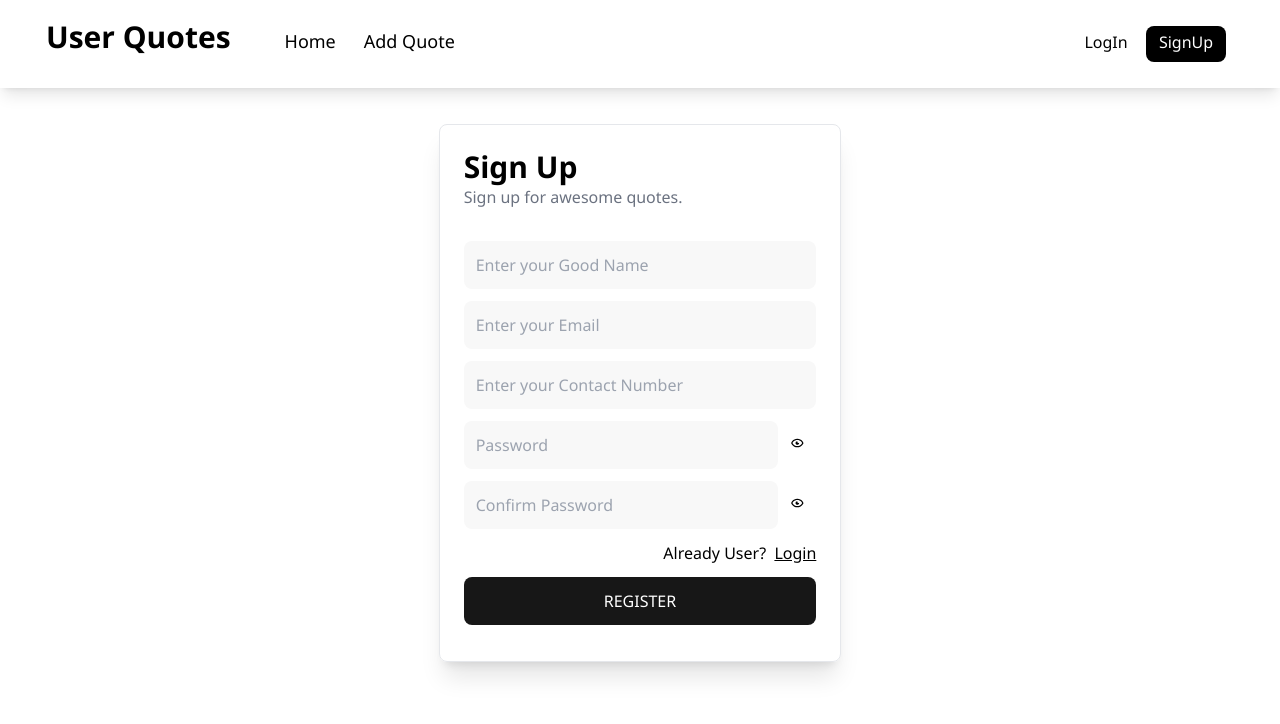
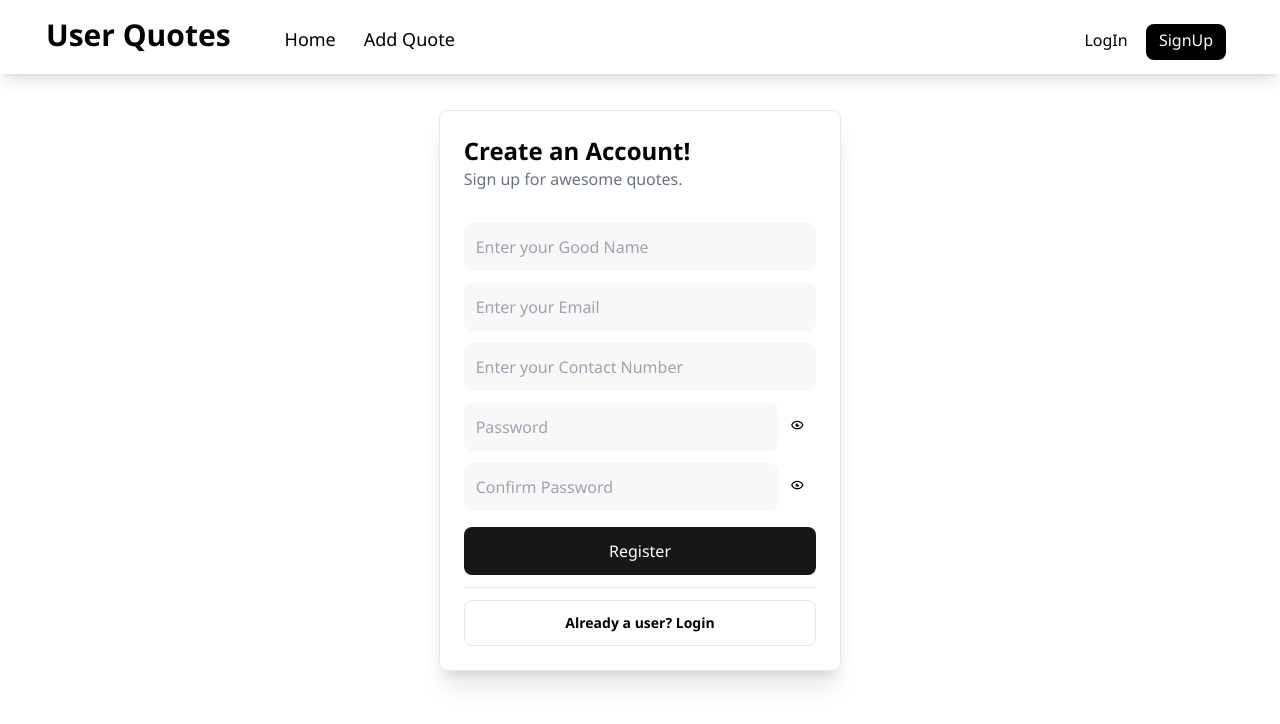
Before and after one commit to Samyak1519/UserQuotes, a React (Create React App) app: page /signup in a window 1280 px wide. Shown: the top 724 px of the page. Built offline with nearby package versions, Linux system fonts and the light colour scheme.

Commit message:
Updated Signup Page and routing.

```diff
--- a/src/Components/Addquote.jsx
+++ b/src/Components/Addquote.jsx
@@ -11,20 +11,12 @@ function Addquote() {
   return (
     <>
       <div>
-        <div className="font-medium text-lg ml-6 mb-3">
+        <div className="font-semibold text-2xl ml-6 mb-3">
           <h1>Add Quote</h1>
         </div>
         <hr />
 
-        <div
-          className="flex
-        flex-col
-        gap-5
-        justify-center
-        flex-wrap
-        mt-5
-        items-center"
-        >
+        <div className="flex flex-col gap-5 justify-center flex-wrap mt-5 items-center">
           <div className="flex flex-col gap-3  w-5/6">
             <div className="flex justify-center place-items-baseline gap-5">
               <TbTextSize />
--- a/src/Components/Home.jsx
+++ b/src/Components/Home.jsx
@@ -6,7 +6,7 @@ function Home() {
   return (
     <>
       <div>
-        <div className="font-medium text-lg ml-6 mb-3">
+        <div className="font-semibold text-2xl ml-6 mb-3">
           <h1>All Quotes</h1>
         </div>
         <hr />
@@ -43,14 +43,13 @@ function Home() {
 
           {/* Card 2 */}
           <div className="mt-5 hover:shadow-lg hover:delay-75 hover:rounded-2xl cursor-pointer relative">
-            <div className="bg-[#FFFFED] rounded-2xl p-5 size-52 border ">
+            <div className="bg-[#FFFFED] rounded-2xl p-5 size-52 border">
               <div className="py-2 mb-6">
                 <p>This is Quote 2 by Chan.</p>
                 <p className="font-medium mt-1">- Chan</p>
               </div>
-              <br />
+
               <hr />
-              <br />
               <div className="flex flex-wrap gap-2 pt-3 justify-end absolute bottom-5 right-5">
                 <button
                   id="Edit"
--- a/src/Components/LoginPage.jsx
+++ b/src/Components/LoginPage.jsx
@@ -5,9 +5,9 @@ import { BiShowAlt } from "react-icons/bi";
 
 function LoginPage() {
   const navigate = useNavigate();
+
   const Signup = () => {
-     navigate("/SignupPage");
-
+    navigate("/signup");
   };
 
   return (
@@ -15,7 +15,7 @@ function LoginPage() {
       <div id="mainComponent" className="flex justify-center rounded-lg p-3">
         <div className="flex flex-col rounded-lg border shadow-xl p-6 w-4/12 h-3/6">
           <div id="heading" name="heading" className="flex flex-col gap-0">
-            <h1 className="text-3xl font-bold ">Welcome Back!</h1>
+            <h1 className="text-3xl font-semibold ">Welcome Back!</h1>
             <p className="font-normal  text-gray-500">
               To get starter, login to your account.
             </p>
@@ -49,22 +49,25 @@ function LoginPage() {
 
           <NavLink
             to="#"
-            className="underline font-normal text-right text-base mt-3"
+            className="underline font-normal text-right text-base mt-3 hover:text-green-600"
           >
-            Forgot Password
+            Forgot Password?
           </NavLink>
 
           <button
-            id="signIn"
-            name="signIn"
-            className="bg-[#171717] text-white rounded-lg p-3 mt-3 mb-3 hover:shadow-red-600"
+            id="logIn"
+            name="logIn"
+            className="bg-[#171717] text-white rounded-lg p-3 mt-3 mb-3 hover:shadow-red-600 hover:bg-gray-800 hover:delay-75 w-full"
           >
             Log In
           </button>
 
           <hr />
 
-          <button  onClick = {Signup}className="border rounded-lg text-black mt-3 p-3 font-semibold text-sm hover:shadow-lg">
+          <button
+            onClick={Signup}
+            className="border rounded-lg text-black mt-3 p-3 font-semibold text-sm hover:shadow-lg"
+          >
             Sign Up
           </button>
           <button className="border rounded-lg text-black mt-3 p-3 font-semibold text-sm hover:shadow-lg">
--- a/src/Components/Navbar.jsx
+++ b/src/Components/Navbar.jsx
@@ -6,7 +6,7 @@ import { Link, NavLink } from "react-router-dom";
 function Navbar() {
   return (
     <>
-      <div className="flex justify-between place-items-baseline flex-wrap w-full  px-10 align-middle shadow-lg bg-white p-3">
+      <div className="flex justify-between place-items-baseline flex-wrap w-full px-10 align-middle shadow-lg bg-white pt-2.5">
         <div className="flex gap-10 flex-wrap place-items-baseline ">
           <div className="cursor-pointer p-1.5">
             <Link to="/">
@@ -44,7 +44,7 @@ function Navbar() {
           </NavLink>
 
           <NavLink
-            to="/.SignUp"
+            to="/signup"
             name="signup_button"
             id="signup_button"
             className="hover:border p-1 hover:shadow-lg hover:bg-white hover:text-black hover:text-base hover:font-semibold flex flex-wrap justify-center bg-black text-white font-normal text-base h-9 w-20 rounded-lg"
--- a/src/Components/SignupPage.jsx
+++ b/src/Components/SignupPage.jsx
@@ -1,9 +1,16 @@
 import React, { useState } from "react";
 import { BiShowAlt } from "react-icons/bi";
-import { NavLink } from "react-router-dom";
+import { useNavigate } from "react-router-dom";
 
 function SignupPage() {
+  const navigate = useNavigate();
+
   const [data, setData] = useState([]);
+
+  const goToLogin = () => {
+    navigate("/login");
+  };
+
   let Submit = (e) => {
     //event.preventDefault();
     setData(e.target.value);
@@ -15,8 +22,8 @@ function SignupPage() {
       <div id="mainComponent" className="flex justify-center rounded-lg p-3">
         <div className="flex flex-col rounded-lg border shadow-xl p-6 w-4/12 h-3/6">
           <div id="heading" name="heading" className="flex flex-col gap-0">
-            <h1 className="text-3xl font-bold  "> Sign Up </h1>
-            <p className="font-normal  text-gray-500">
+            <h1 className="text-2xl font-semibold"> Create an Account! </h1>
+            <p className="font-normal text-gray-500">
               Sign up for awesome quotes.
             </p>
           </div>
@@ -73,22 +80,34 @@ function SignupPage() {
                 ></input>
               </div>
             </div>
-            <h1 className=" font-normal text-right text-base mt-3">
-              Already User? &nbsp;
-              <NavLink className="underline" to="/login">
+
+            {/* <h1 className="font-medium text-right text-base mt-5">
+              Already User?
+              <NavLink className="underline hover:text-green-600" to="/login">
                 Login
               </NavLink>
-            </h1>
+            </h1> */}
+
             <button
               type="submit"
               id="signIn"
               name="signIn"
-              className="bg-[#171717] text-white rounded-lg p-3 mt-3 mb-3 hover:shadow-red-600  w-full"
+              className="bg-[#171717] text-white rounded-lg p-3 mt-4 mb-3 hover:shadow-red-600 hover:bg-gray-800 hover:delay-75 w-full "
               onClick={Submit} //function to handle form submission
             >
-              REGISTER
+              Register
             </button>
           </form>
+          <hr />
+          <button
+            type="submit"
+            id="logIn"
+            name="loginIn"
+            className="border rounded-lg text-black mt-3 p-3 font-semibold text-sm hover:shadow-lg hover:font-bold hover:text-green-800"
+            onClick={goToLogin} //function to handle form submission
+          >
+            Already a user? Login
+          </button>
         </div>
       </div>
     </>
```
